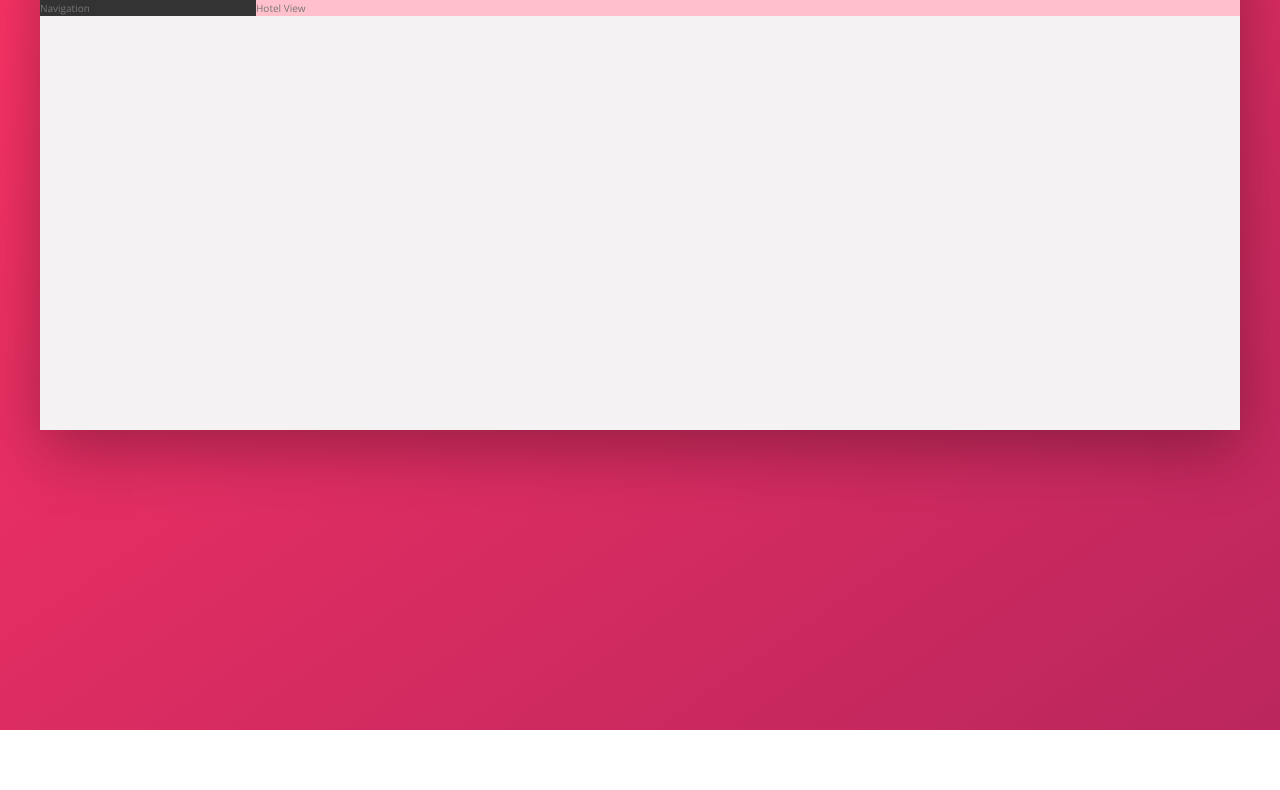
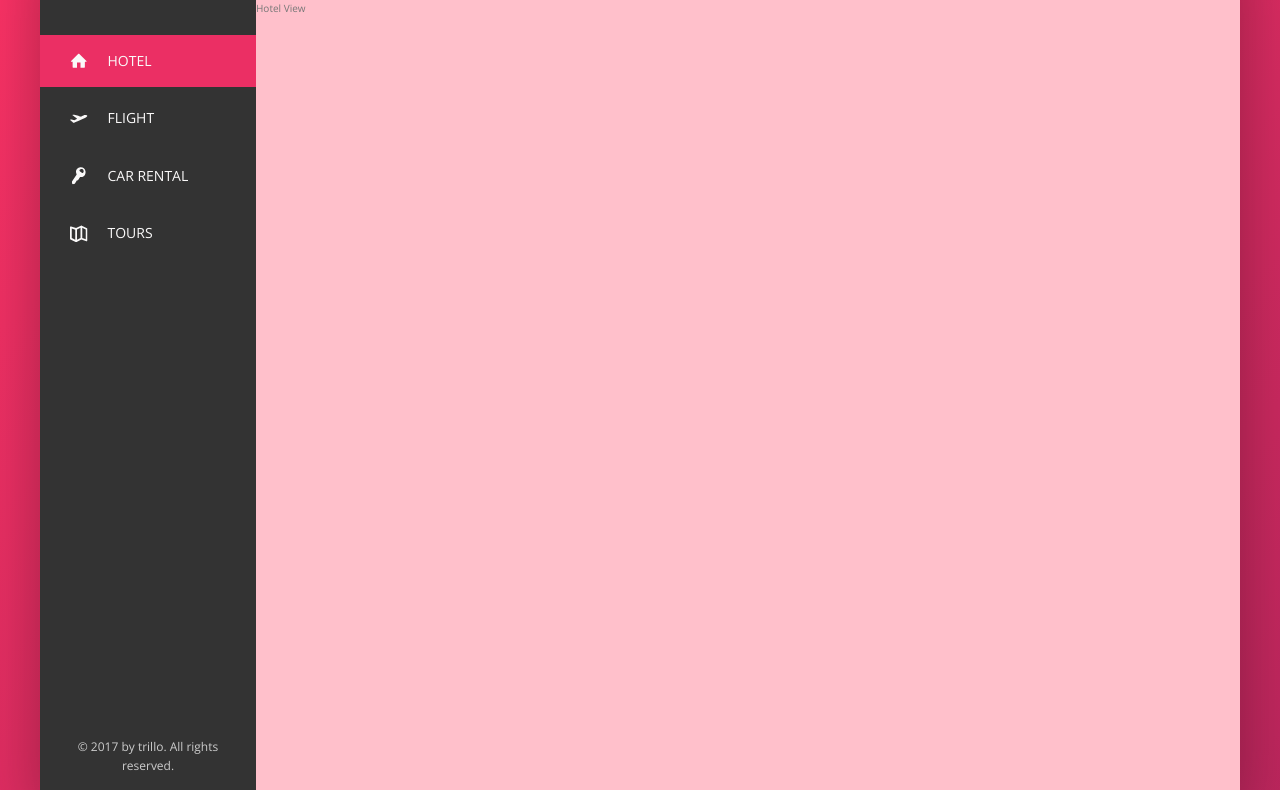
Before and after one commit to nanishipi/Trillo-Project, a website: page index.html in a window 1280 px wide. Shown: the part 150-940 px from the top of the page. Before the commit the page ends 880 px from the top, so only its background shows below. Drawn offline with nearby package versions, Linux system fonts and the light colour scheme.

Commit message:
sidenav completed

```diff
--- a/index.html
+++ b/index.html
@@ -1,54 +1,101 @@
 <!DOCTYPE html>
 <html lang="en">
   <head>
-        <meta charset="UTF-8">
-        <meta name="viewport" content="width=device-width, initial-scale=1.0">
+    <meta charset="UTF-8" />
+    <meta name="viewport" content="width=device-width, initial-scale=1.0" />
 
-        <link href="https://fonts.googleapis.com/css?family=Open+Sans:300,400,600" rel="stylesheet">
-        <link rel="stylesheet" href="css/style.css">
-        <link rel="shortcut icon" type="image/png" href="img/favicon.png">
+    <link
+      href="https://fonts.googleapis.com/css?family=Open+Sans:300,400,600"
+      rel="stylesheet"
+    />
+    <link rel="stylesheet" href="css/style.css" />
+    <link rel="shortcut icon" type="image/png" href="img/favicon.png" />
 
     <title>trillo &mdash; Your all-in-one booking app</title>
   </head>
   <body>
     <div class="container">
       <header class="header">
-                <img src="img/logo.png" alt="trillo logo" class="logo">
+        <img src="img/logo.png" alt="trillo logo" class="logo" />
 
         <form action="#" class="search">
-                    <input type="text" class="search__input" placeholder="Search hotels">
-                    <button class="search__button"></button>
+          <input
+            type="text"
+            class="search__input"
+            placeholder="Search hotels"
+          />
+          <button class="search__button">
             <svg class="search__icon">
               <use xlink:href="img/sprite.svg#icon-magnifying-glass"></use>
             </svg>
+          </button>
         </form>
 
         <nav class="user-nav">
-                    <div class="user-nav__nav__icon-box">
+          <div class="user-nav__icon-box">
             <svg class="user-nav__icon">
               <use xlink:href="img/sprite.svg#icon-bookmark"></use>
             </svg>
             <span class="user-nav__notification">7</span>
           </div>
-                    <div class="user-nav__nav__icon-box">
+          <div class="user-nav__icon-box">
             <svg class="user-nav__icon">
               <use xlink:href="img/sprite.svg#icon-chat"></use>
             </svg>
             <span class="user-nav__notification">13</span>
           </div>
           <div class="user-nav__user">
-                        <img src="img/user.jpg" alt="User photo" class="user-nav__user-photo">
+            <img
+              src="img/user.jpg"
+              alt="User photo"
+              class="user-nav__user-photo"
+            />
             <span class="user-nav__user-name">Jonas</span>
           </div>
         </nav>
       </header>
+
       <div class="content">
         <nav class="sidebar">
-                    Navigation
+          <ul class="side-nav">
+            <li class="side-nav__item side-nav__item--active">
+              <a href="#" class="side-nav__link">
+                <svg class="side-nav__icon">
+                  <use xlink:href="img/sprite.svg#icon-home"></use>
+                </svg>
+                <span>Hotel</span>
+              </a>
+            </li>
+            <li class="side-nav__item">
+              <a href="#" class="side-nav__link">
+                <svg class="side-nav__icon">
+                  <use xlink:href="img/sprite.svg#icon-aircraft-take-off"></use>
+                </svg>
+                <span>Flight</span>
+              </a>
+            </li>
+            <li class="side-nav__item">
+              <a href="#" class="side-nav__link">
+                <svg class="side-nav__icon">
+                  <use xlink:href="img/sprite.svg#icon-key"></use>
+                </svg>
+                <span>Car rental</span>
+              </a>
+            </li>
+            <li class="side-nav__item">
+              <a href="#" class="side-nav__link">
+                <svg class="side-nav__icon">
+                  <use xlink:href="img/sprite.svg#icon-map"></use>
+                </svg>
+                <span>Tours</span>
+              </a>
+            </li>
+          </ul>
+
+          <div class="legal">&copy; 2017 by trillo. All rights reserved.</div>
         </nav>
-                <main class="hotel-view">
-                    Hotel View
-                </main>
+
+        <main class="hotel-view">Hotel View</main>
       </div>
     </div>
   </body>
--- a/sass/_components.scss
+++ b/sass/_components.scss
@@ -4,6 +4,7 @@
     height: 3.25rem;
     margin-left: 2rem;
 }
+
 
 ////////////////////////////////////////
 // SEARCH
@@ -62,6 +63,7 @@
     }
 }
 
+
 ////////////////////////////////////////
 // USER NAVIGATION
 .user-nav {
@@ -100,8 +102,9 @@
         background-color: var(--color-primary);
         color: #fff;
         position: absolute;
-        top: -0.5rem; /* Adjust this value to position the notification closer to the top */
-        right: -0.5rem; /* Adjust this value to position the notification closer to the right */
+        top: 1.5rem;
+        right: 1.1rem;
+
         display: flex;
         justify-content: center;
         align-items: center;
@@ -112,4 +115,74 @@
         border-radius: 50%;
         margin-right: 1rem;
     }
+
 }
+
+////////////////////////////////////////
+// SIDE NAVIGATION
+.side-nav {
+    font-size: 1.4rem;
+    list-style: none;
+    margin-top: 3.5rem;
+
+    &__item {
+       position: relative;
+
+       &:not(:last-child) {
+        margin-bottom: .5rem;
+       }
+    }
+
+    &__item::before {
+        content: "";
+        position: absolute;
+        top: 0;
+        left: 0;
+        height: 100%;
+        width: 3px;
+        background-color: var(--color-primary);
+        transform: scaleY(0);
+        transition: transform .2s, width .4s cubic-bezier(1,0,0,1) .2s,
+        background-color .1s;
+    }
+
+    &__item:hover::before,
+    &__item--active::before {
+        transform: scaleY(1);
+        width: 100%;
+    }
+
+    &__item:active::before {
+        background-color: var(--color-primary-light);
+    }
+
+    &__link:link,
+    &__link:visited {
+        color: var(--color-grey-light-1);
+        text-decoration: none;
+        text-transform: uppercase;
+        display: block;
+        padding: 1.5rem 3rem;
+        position: relative;
+        z-index: 10;
+
+        display: flex;
+        align-items: center;
+    }
+
+    &__icon {
+        width: 1.75rem;
+        height: 1.75rem;
+        margin-right: 2rem;
+        fill: currentColor;
+    }
+}
+
+////////////////////////////////////////
+// LEGAL TEXT
+.legal {
+    font-size: 1.2rem;
+    color: var(--color-grey-light-4);
+    text-align: center;
+    padding: 2.5rem;
+}
--- a/sass/_layout.scss
+++ b/sass/_layout.scss
@@ -24,10 +24,15 @@
 .sidebar {
     background-color: var(--color-grey-dark-1);
     flex: 0 0 18%;
+    display: flex;
+    flex-direction: column;
+    justify-content: space-between;
 }
 
 .hotel-view {
     background-color: #fff;
     background-color: pink;
     flex: 1;
+
+    height: 80rem;
 }
```
Also changed, not shown: css/style.css, 1 other file. Lines whose indentation alone changed are shown as unchanged.
